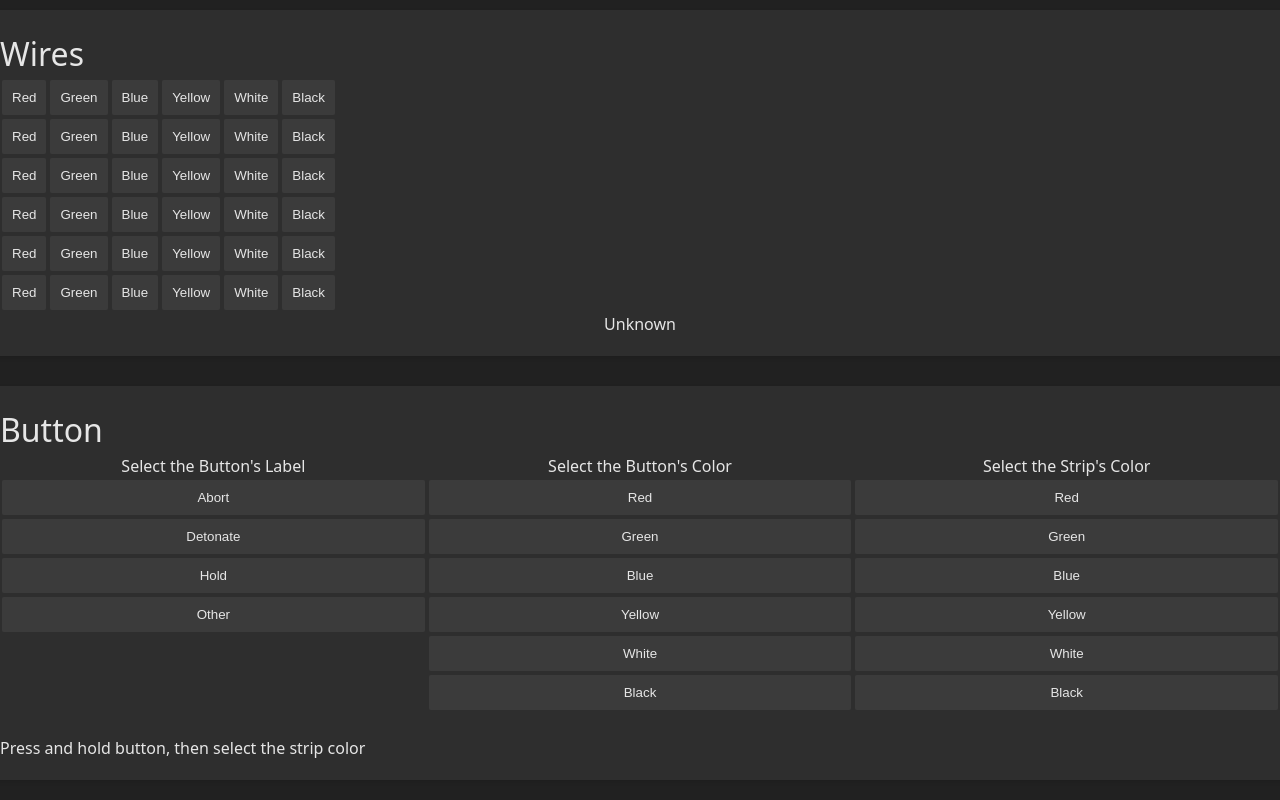
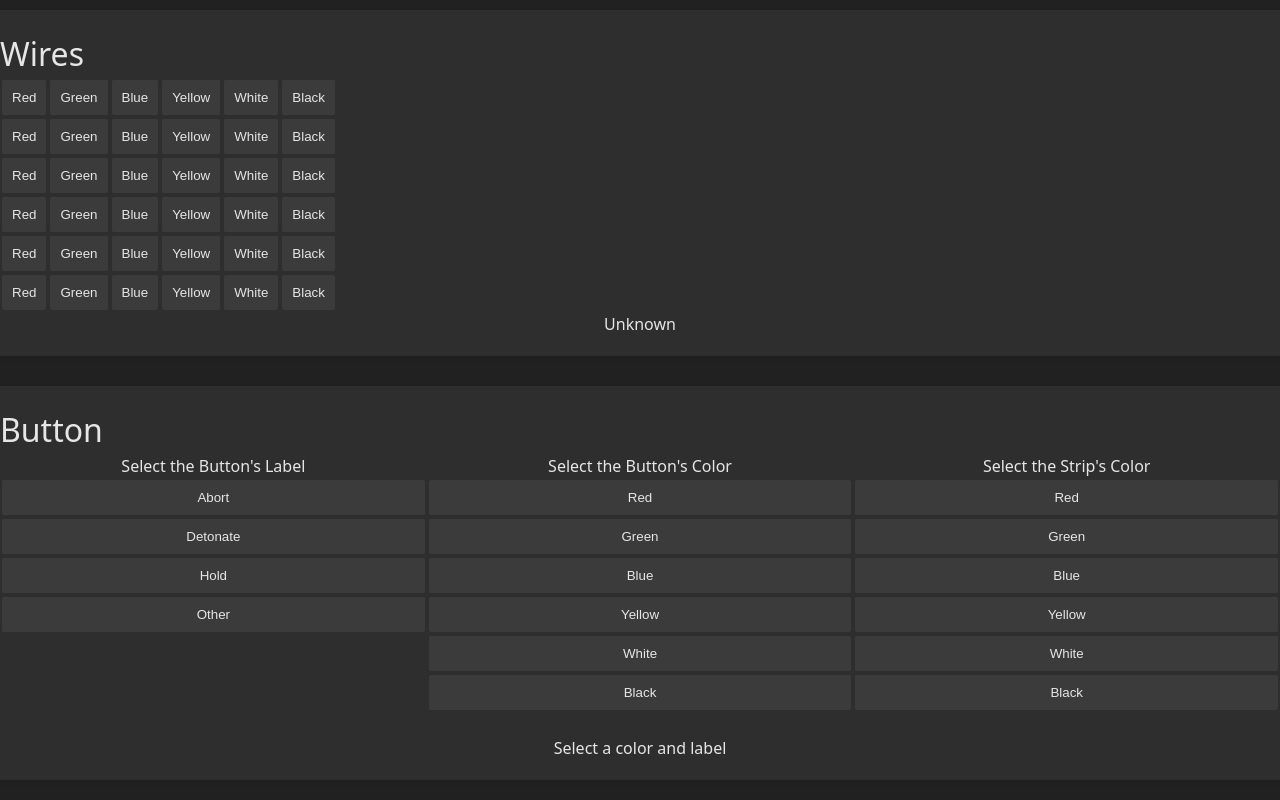
Before and after one commit to prushton2/ktane-automanual, a React (Vite) app: page / in a window 1280 px wide. Shown: the part 230-1030 px from the top of the page. Built offline with nearby package versions, Linux system fonts and the light colour scheme.

Commit message:
minor fixes

```diff
--- a/src/components.tsx/Button.tsx
+++ b/src/components.tsx/Button.tsx
@@ -3,7 +3,7 @@ import "../global.css";
 import { useEffect, useState, type JSX } from 'react';
 import type { Indicators } from "./Setup";
 
-function Button({ batteries, indicators }: { batteries: number, indicators: Indicators}): JSX.Element {
+function Button({ batteries, indicators }: { batteries: number, indicators: Indicators }): JSX.Element {
     const [label, setLabel] = useState("")
     const [color, setColor] = useState("")
     const [strip, setStrip] = useState("")
@@ -15,6 +15,7 @@ function Button({ batteries, indicators }: { batteries: number, indicators: Indi
     const labels: string[] = ["Abort", "Detonate", "Hold", "Other"]
     const colors: string[] = ["Red", "Green", "Blue", "Yellow", "White", "Black"]
 
+    function solve(): string {
         function solveStrip(color: string): string {
             if (color == "Blue") {
                 return "Release when the timer has a 4 in any position"
@@ -25,40 +26,41 @@ function Button({ batteries, indicators }: { batteries: number, indicators: Indi
             return "Release when the timer has a 1 in any position"
         }
 
-    function solve(): string {
-        if (color == "Blue" && label == "Abort") {
+        function releaseHeldStrip(): string {
             if (strip == "") {
                 return "Press and hold button, then select the strip color"
             }
             return `If you have a ${strip} strip, then ${solveStrip(strip)}`
+
         }
 
-        if(batteries > 1 && label == "Detonate") {
+        if (color == "" || label == "") {
+            return "Select a color and label"
+        }
+
+        if (color == "Blue" && label == "Abort") {
+            return releaseHeldStrip()
+        }
+
+        if (batteries > 1 && label == "Detonate") {
             return "Press and immediately release the button"
         }
 
-        if(color == "White" && indicators.lit.CAR) {
-            if (strip == "") {
-                return "Press and hold button, then select the strip color"
-            }
-            return `If you have a ${strip} strip, then ${solveStrip(strip)}`
+        if (color == "White" && indicators.lit.CAR) {
+            return releaseHeldStrip()
         }
 
-        if(batteries > 2 && indicators.lit.FRK) {
+        if (batteries > 2 && indicators.lit.FRK) {
             return "Press and immediately release the button"
         }
 
-        if(color == "Yellow") {
-            if (strip == "") {
-                return "Press and hold button, then select the strip color"
-            }
-            return `If you have a ${strip} strip, then ${solveStrip(strip)}`
+        if (color == "Yellow") {
+            return releaseHeldStrip()
+
         }
 
-        if (strip == "") {
-            return "Press and hold button, then select the strip color"
-        }
-        return `If you have a ${strip} strip, then ${solveStrip(strip)}`
+        return releaseHeldStrip()
+
 
     }
 
@@ -72,7 +74,13 @@ function Button({ batteries, indicators }: { batteries: number, indicators: Indi
                         return <button
                             key={`button.label.${e}`}
                             className={`WireButton ${label == e ? "Red" : "Empty"}`}
-                            onClick={() => setLabel(e)}
+                            onClick={() => {
+                                if (e == label) {
+                                    setLabel("")
+                                } else {
+                                    setLabel(e)
+                                }
+                            }}
                         >
                             {e}
                         </button>
@@ -84,7 +92,13 @@ function Button({ batteries, indicators }: { batteries: number, indicators: Indi
                         return <button
                             key={`button.color.${e}`}
                             className={`WireButton ${e == color ? e : "Empty"}`}
-                            onClick={() => setColor(e)}
+                            onClick={() => {
+                                if (e == color) {
+                                    setColor("")
+                                } else {
+                                    setColor(e)
+                                }
+                            }}
                         >
                             {e}
                         </button>
@@ -111,8 +125,8 @@ function Button({ batteries, indicators }: { batteries: number, indicators: Indi
                     })}
                 </div>
             </div>
-            <div className="ButtonComponent">
-                    {solve()}
+            <div>
+                <label>{solve()}</label>
             </div>
         </>
 
```
Lines whose indentation alone changed are shown as unchanged.
